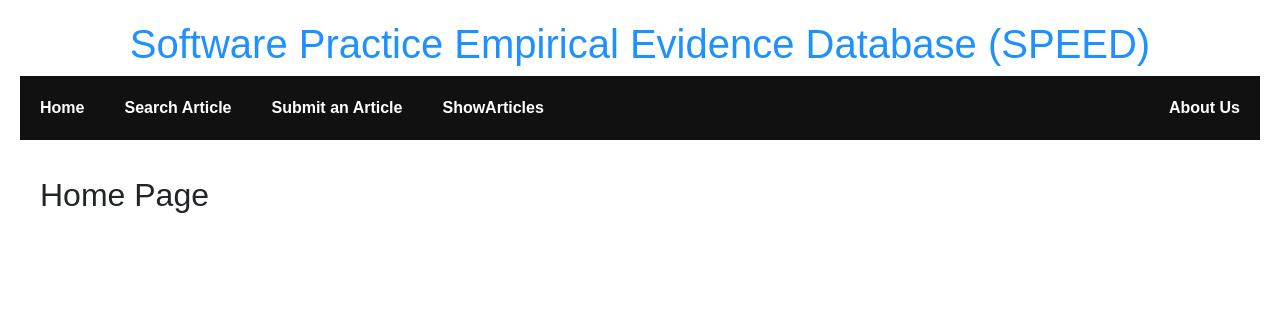
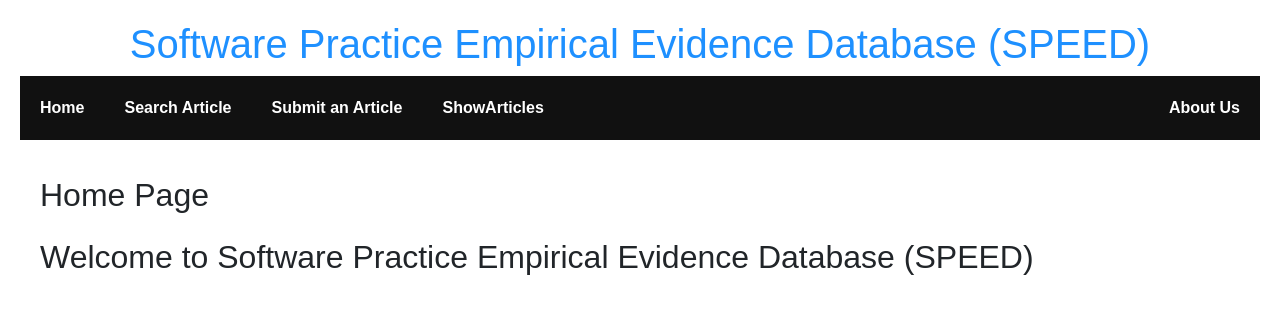
Before and after one commit to Alan528/ense701assignment1, a React (Create React App) app in the folder frontend/: page / in a window 1280 px wide. Shown: the top 314 px of the page. Built offline with nearby package versions, Linux system fonts and the light colour scheme.

Commit message:
Updated Homepage

```diff
--- a/frontend/src/pages/Home.js
+++ b/frontend/src/pages/Home.js
@@ -1,10 +1,14 @@
-
-
 import React from "react";
 const Home = () => {
  return (
  <div>
  <h2> Home Page</h2>
+
+ <br></br>
+
+ <h2> Welcome to Software Practice Empirical Evidence Database (SPEED)</h2>
+
+
  </div>
  );
  }
```
